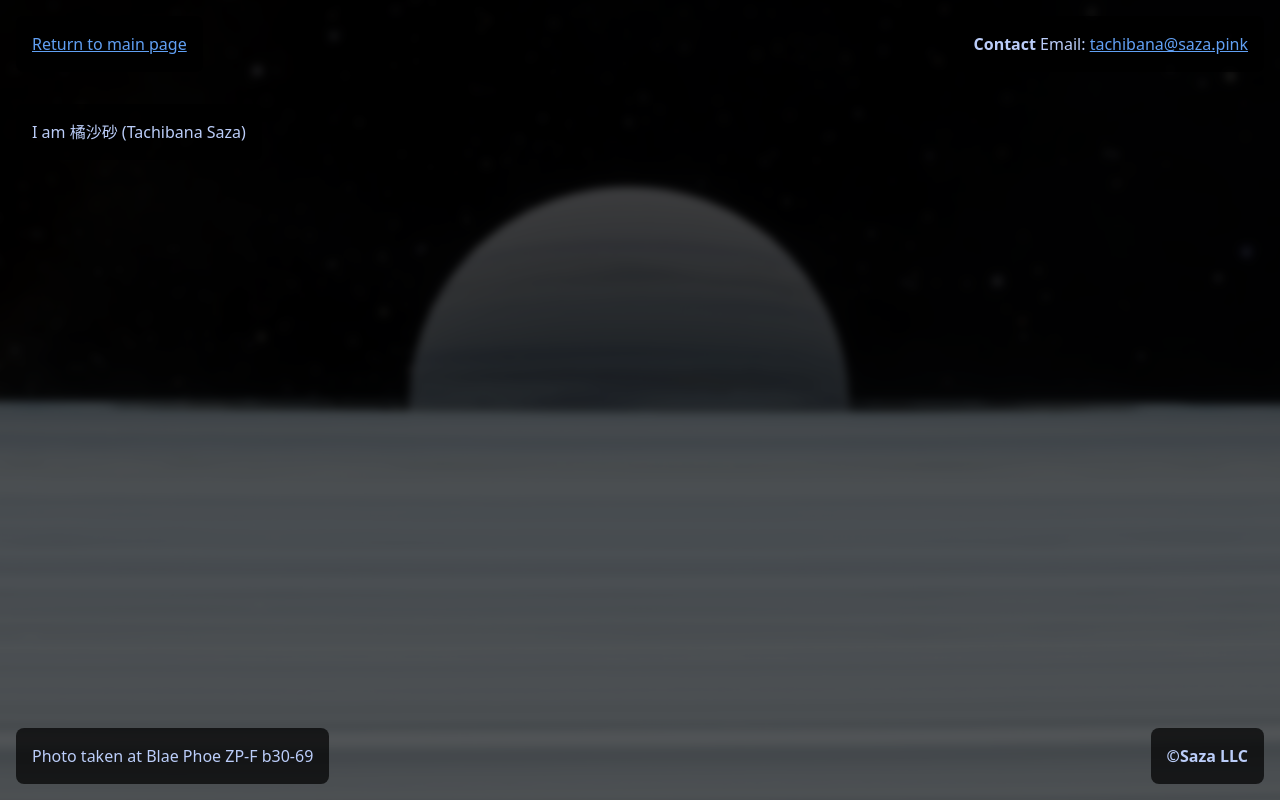
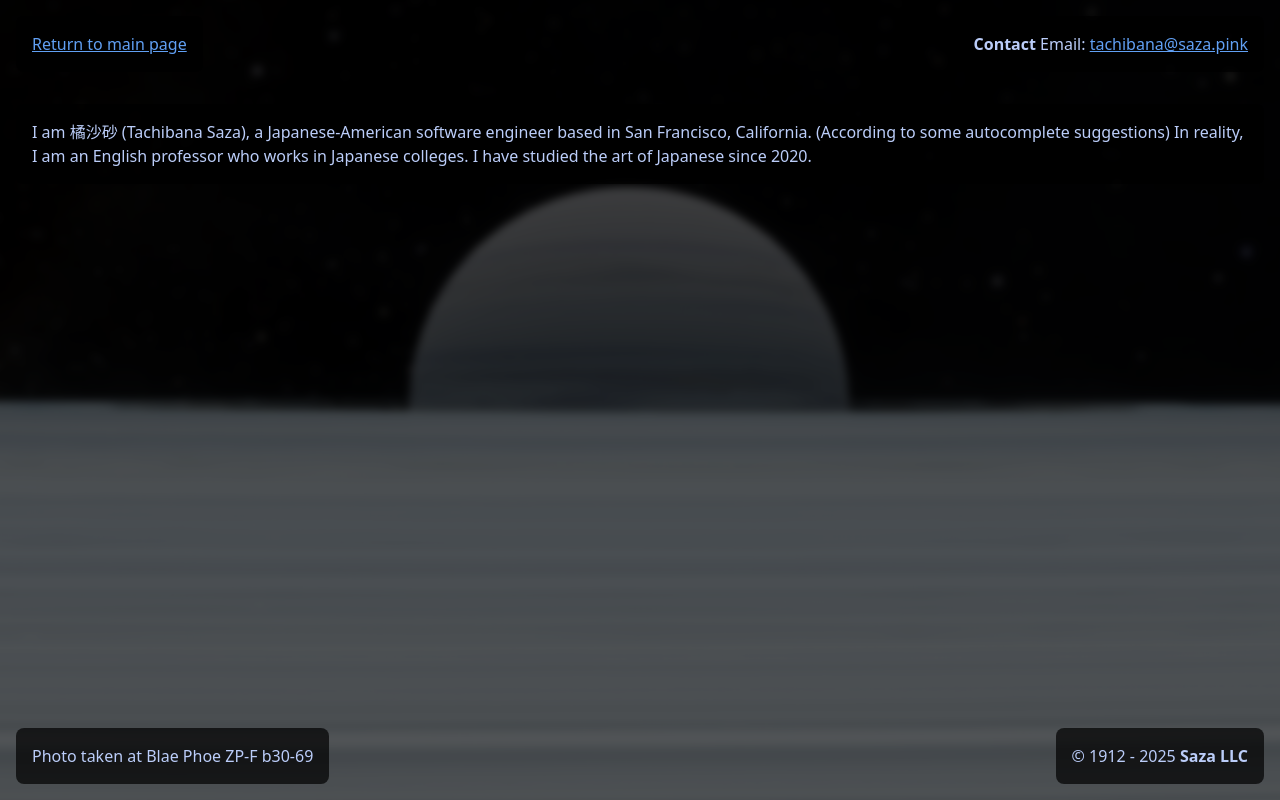
Before and after one commit to SazaGitHub/MeWebsite, a SvelteKit app: page /about in a window 1280 px wide. Built offline with nearby package versions, Linux system fonts and the light colour scheme.

Commit message:
Version 0.2
Co-authored-by: Kyza <kyzamizu@proton.me>

```diff
--- a/src/lib/copyright.svelte
+++ b/src/lib/copyright.svelte
@@ -1,18 +1,6 @@
 <script lang="ts">
-    let { children, id = "" } = $props();
+	const startYear = 1912;
+	const currentYear = new Date().getFullYear();
 </script>
 
-<div id={id ?? ""} class="card">
-    {@render children()}
-</div>
-
-<style>
-    .card {
-        display: inline-flex;
-        background-color: oklch(0 0 0 / 0.7);
-        display: inline-block;
-        margin: 1em;
-        padding: 1em;
-        border-radius: 0.5em;
-    }
-</style>
+© {startYear} - {currentYear} <strong> Saza LLC </strong>
--- a/src/routes/+layout.svelte
+++ b/src/routes/+layout.svelte
@@ -2,6 +2,7 @@
 	import type { LayoutProps } from "./$types";
 	import "../app.css";
 	import Card from "$lib/Card.svelte";
+	import Copyright from "$lib/Copyright.svelte";
 
 	let { children, data }: LayoutProps = $props();
 	let { backgroundImage } = data;
@@ -10,26 +11,36 @@
 <div id="backgroundImageWrapper">
 	{#if backgroundImage}
 		{#if typeof backgroundImage.src === "string"}
-			<img src={backgroundImage.src} alt="some alt text" id="backgroundImage"/>
+			<img
+				src={backgroundImage.src}
+				alt="A photo from Elite Dangerous."
+				id="backgroundImage"
+			/>
 		{:else}
-			<enhanced:img src={backgroundImage.src} alt="some alt text" id="backgroundImage"/>
+			<enhanced:img
+				src={backgroundImage.src}
+				alt="A photo from Elite Dangerous."
+				id="backgroundImage"
+			/>
 		{/if}
 	{/if}
 </div>
 
-<div id = "pictureLocationFormat">
+<div id="pictureLocationFormat">
 	<div>
 		{@render children()}
-	</div> <div id="ffeetooter">
+	</div>
+	<div id="ffeetooter">
 		{#if backgroundImage}
 			<Card id="photoText">
 				Photo taken at {backgroundImage.filename}
 			</Card>
 		{/if}
 		<Card id="realcopyright">
-		<strong>©Saza LLC</strong>
+			<Copyright />
 		</Card>
-</div> </div>
+	</div>
+</div>
 
 <!-- background image blur and settings -->
 <style>
@@ -54,10 +65,10 @@
 	}
 
 	#pictureLocationFormat {
-		min-height: 100vh;        /* full viewport height */
+		min-height: 100vh; /* full viewport height */
 		display: flex;
-		flex-direction: column;   /* vertical stacking */
-		justify-content: space-between;
+		flex-direction: column; /* vertical stacking */
+		justify-content: space-between; /* vertical spacing */
 	}
 
 	:global(#photoText) {
--- a/src/routes/about/+page.svelte
+++ b/src/routes/about/+page.svelte
@@ -8,13 +8,17 @@
 	</Card>
 
 	<Card id="contact">
-		<strong>Contact</strong> Email: <a href="mailto:tachibana@saza.pink">tachibana@saza.pink</a>
+		<strong>Contact</strong> Email:
+		<a href="mailto:tachibana@saza.pink">tachibana@saza.pink</a>
 	</Card>
 </div>
 
 <div>
 	<Card id="bio">
-		I am 橘沙砂 (Tachibana Saza)
+		I am 橘沙砂 (Tachibana Saza), a Japanese-American software engineer based
+		in San Francisco, California. (According to some autocomplete suggestions)
+		In reality, I am an English professor who works in Japanese colleges. I
+		have studied the art of Japanese since 2020.
 	</Card>
 </div>
 
@@ -29,6 +33,5 @@
 	}
 
 	:global(#bio) {
-
 	}
 </style>
```
Lines whose indentation alone changed are shown as unchanged.
